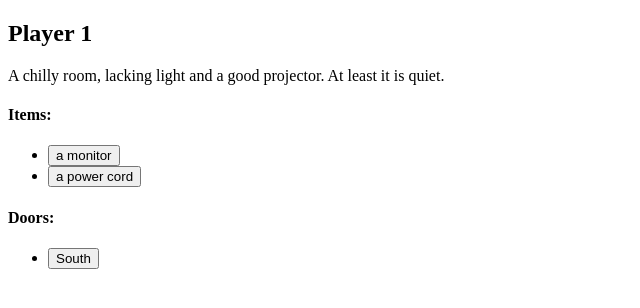
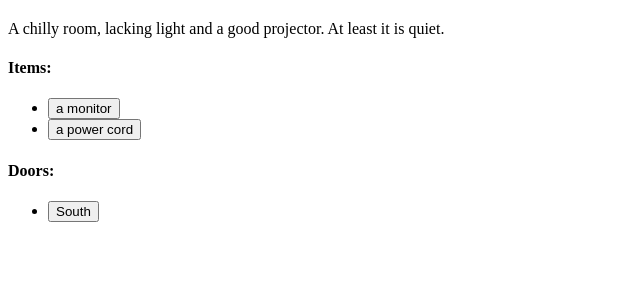
Before and after one commit to stephaniesmith/adventure-game, a React app: page / in a window 1280 px wide. Shown: the top 308 px of the page, without its empty margins (0-640 px from the left). Built offline with nearby package versions, Linux system fonts and the light colour scheme.

Commit message:
adjust username

```diff
--- a/src/components/Game.js
+++ b/src/components/Game.js
@@ -7,7 +7,7 @@ export default class Game extends Component {
   state = {
     player: {
       action: '',
-      name: 'Player 1',
+      username: 'Alchemist',
       inventory: []
     },
     rooms,
```
